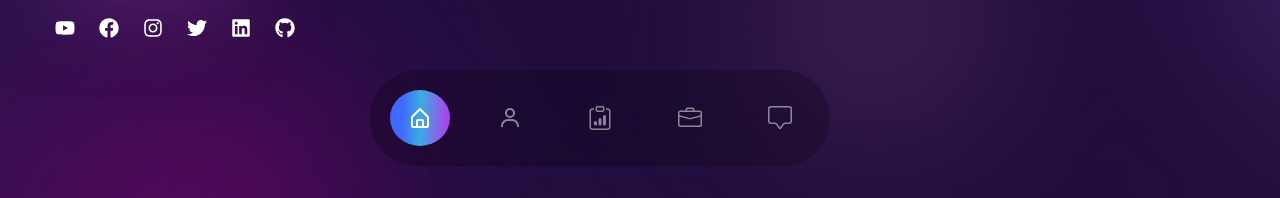
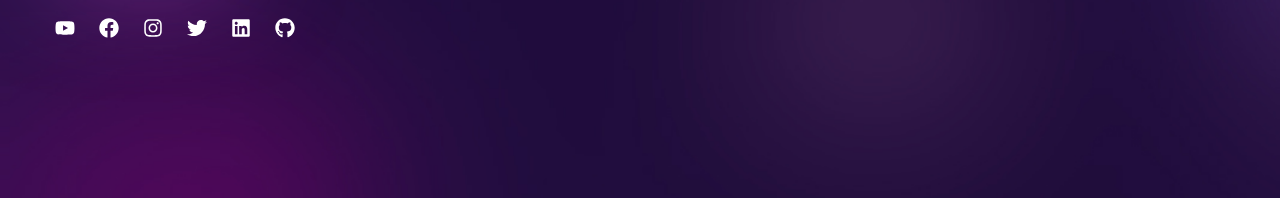
Before and after one commit to AnoopSivakumar/ptest, a React (Create React App) app: page / in a window 1280 px wide. Shown: the part 602-800 px from the top of the page. Built offline with nearby package versions, Linux system fonts and the light colour scheme; the HTML template or start-up script is replaced by a standard one; a web font is replaced by a local one.

Commit message:
Update Nav.jsx

```diff
--- a/src/components/Nav.jsx
+++ b/src/components/Nav.jsx
@@ -1,49 +1,11 @@
 import React from 'react'
-import {BiHomeAlt, BiUser} from 'react-icons/bi'
-import {BsClipboardData, BsBriefcase, BsChatSquare} from 'react-icons/bs'
-import {Link} from 'react-scroll'
+
 
 const Nav = () => {
   return (
-    <nav className="fixed bottom-2 lg:bottom-8 w-full overflow-hidden z-50">
+    <nav className="">
 
-      <div className="container max-auto">
-        <div className="w-full bg-black/20 h-[96px] backdrop-blur-2xl rounded-full max-w-[460px] mx-auto px-5 flex justify-between items-center text-2xl text-white/50">
-                  <Link
-                  activeClass="active"
-                  smooth={true}
-                  spy={true}
-                  offset={-200}
-                   to="home" className="cursor-pointer w-[60px] flex items-center justify-center">
-                  <BiHomeAlt/>
-                  </Link>
-                  <Link
-                  activeClass="active"
-                  smooth={true}
-                  spy={true} to="about" className="cursor-pointer w-[60px] flex items-center justify-center">
-                  <BiUser/>
-                  </Link>
-                  <Link
-                  activeClass="active"
-                  smooth={true}
-                  spy={true} to="services" className="cursor-pointer w-[60px] flex items-center justify-center">
-                  <BsClipboardData/>
-                  </Link>
-                  <Link
-                  activeClass="active"
-                  smooth={true}
-                  spy={true} to="work" className="cursor-pointer w-[60px] flex items-center justify-center">
-                  <BsBriefcase/>
-                  </Link>
-                  <Link
-                  activeClass="active"
-                  smooth={true}
-                  spy={true} to="contact" className="cursor-pointer w-[60px] flex items-center justify-center">
-                  <BsChatSquare/>
-                  </Link>
 
-        </div>
-      </div>
     </nav>
   )
 }
```
